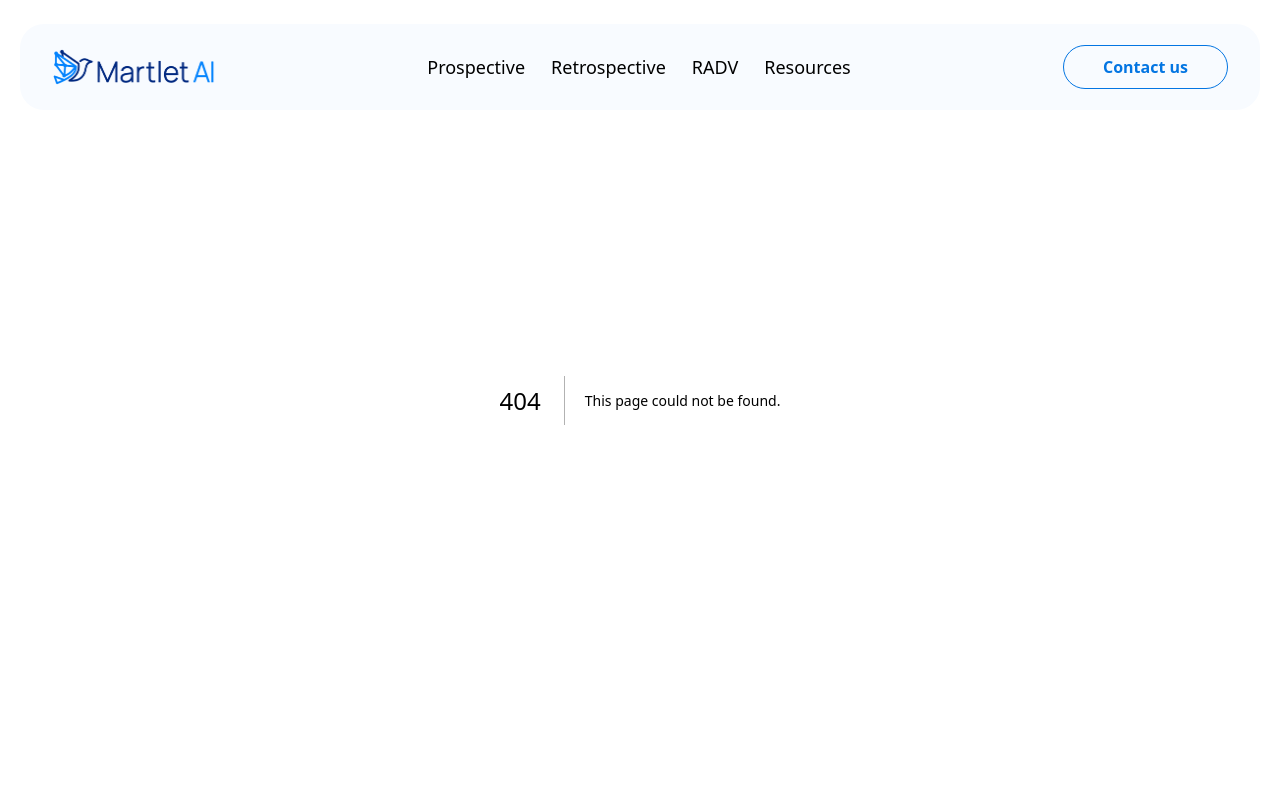
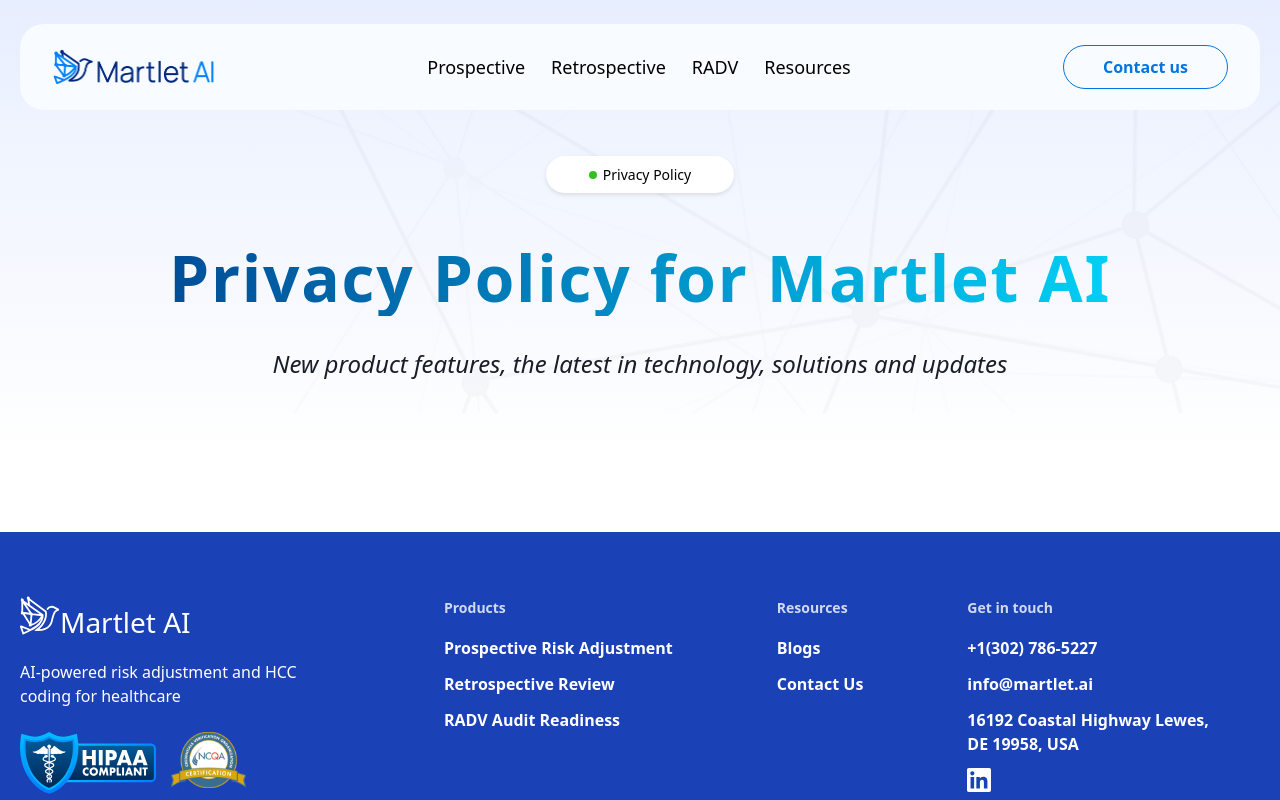
Before and after one commit to MartletAI/martlet.ai, a Next.js app: page /privacy-policy in a window 1280 px wide. Before the commit this address had no page. Shown: the top 800 px of the page. Built offline with nearby package versions, Linux system fonts and the light colour scheme.

Commit message:
feat: Add Privacy Policy page with dedicated components, assets, and footer navigation updates.

```diff
--- a/src/app/globals.css
+++ b/src/app/globals.css
@@ -358,6 +358,23 @@
   letter-spacing: 1.75px;
 }
 
+/* Privacy Policy */
+.gradient-privacy-policy-hero {
+  background:
+    url('/assets/hero/privacy-policy.png') no-repeat,
+    linear-gradient(180deg, #E7EEFF 0%, #FFF 100%);;
+  background-position: center top 101px, center;
+  background-size: 1447px auto, cover;
+}
+
+.gradient-privacy-policy-text-primary {
+background: linear-gradient(90deg, #004E98 0%, #00CFF4 100%);
+  -webkit-background-clip: text;
+  background-clip: text;
+  -webkit-text-fill-color: transparent;
+  letter-spacing: 1.75px;
+}
+
 .gradient-industry-partners {
   background: linear-gradient(180deg, rgba(247, 251, 255, 0.50) -18.06%, #E9F8FF 100%);
 }
--- /dev/null
+++ b/src/app/privacy-policy/components/contents.tsx
@@ -0,0 +1,9 @@
+export function Contents() {
+  return(
+    <section className="py-10">
+      <div className="container-main">
+
+      </div>
+    </section>
+  )
+}
--- /dev/null
+++ b/src/app/privacy-policy/components/hero.tsx
@@ -0,0 +1,18 @@
+import { Icon } from "@/components/icon"
+
+export function Hero() {
+  return(
+    <section className="gradient-privacy-policy-hero pt-[156px] pb-10 relative overflow-hidden">
+      <div className="container-main mx-auto flex flex-col justify-center relative z-10">
+        <div className="mx-auto flex w-[188px] h-[37px] px-4 py-1.5 justify-center items-center gap-1.5 rounded-full bg-white shadow-[0_2px_4px_0_rgba(0,0,0,0.10)] mb-11.5">
+          <Icon name="ellipse" className="fill-[#33C020] size-2" />
+          <p className="text-black font-medium text-[14px]">Privacy Policy</p>
+        </div>
+        <h1 className="flex flex-wrap justify-center text-center font-extrabold text-[64px] leading-[77px] tracking-[-0.02em] mx-auto">
+          <span className="gradient-privacy-policy-text-primary block">Privacy Policy for Martlet AI</span>
+        </h1>
+        <p className="my-8 text-center text-2xl italic font-medium leading-8 text-foreground mx-auto">New product features, the latest in technology, solutions and updates</p>
+      </div>
+    </section>
+  )
+}
--- /dev/null
+++ b/src/app/privacy-policy/page.tsx
@@ -0,0 +1,14 @@
+import { Hero } from "./components/hero"
+import { Contents } from "./components/contents"
+
+export default function Page() {
+  return (
+    <main>
+      {/* Hero Section */}
+      <Hero />
+
+      {/* Contents Section */}
+      <Contents />
+    </main>
+  )
+}
--- a/src/app/solutions/prospective-risk-adjustment/components/trust-and-accuracy.tsx
+++ b/src/app/solutions/prospective-risk-adjustment/components/trust-and-accuracy.tsx
@@ -2,12 +2,49 @@
 
 export function TrustAndAccuracy() {
   return (
-    <SharedTrustAndAccuracy bottomCard={
-			[
-				{
-					image: "/assets/lightning.png",
-					width: 48,
-					height: 74,
+    <SharedTrustAndAccuracy
+			topCard={
+				[
+					{
+						title: "More accurate capture",
+						description:
+							"Surface supported risk gaps early, when clinicians can still document and address them.",
+						icon: "settings" as const,
+						iconColor: "#2563EB",
+						bg: "bg-[#eff7ff]",
+					},
+					{
+						title: "Less back-and-forth",
+						description:
+							"Reduce CDI queries by providing specific cues for what to document and where it matters.",
+						icon: "lightning" as const,
+						iconColor: "#079455",
+						bg: "bg-[#f0fff8]",
+					},
+					{
+						title: "Cleaner submissions",
+						description:
+							"MEAT-aware guardrails help avoid unsupported coding and improve downstream audit posture.",
+						icon: "micro-scope" as const,
+						iconColor: "#F48220",
+						bg: "bg-[#fffbf2]",
+					},
+					{
+						title: "Faster workflows",
+						description:
+							"Evidence-linked recommendations are quick to validate—no “hunt through the chart.”",
+						icon: "shield" as const,
+						iconColor: "#6D44C9",
+						bg: "bg-[#f2f3ff]",
+					},
+				]
+			}
+			bottomCard={
+				[
+					{
+						image: "/assets/lightning.png",
+						width: 48,
+						height: 74,
 					alt: "",
 					title: "Built for point-of-care speed",
 					description: "Short, prioritized suggestions designed for pre-visit planning and in-visit workflows.",
@@ -18,7 +55,7 @@
 					height: 64,
 					alt: "",
 					title: "Integrates with your systems",
-					description: "Deliver recommendations where your teams work (EHR workflows, queues, exports)",
+					description: "Deliver recommendations where your teams work (EHR workflows, queues, exports).",
 				}
 			]
 		}
--- a/src/components/layout/footer/components/navigation.tsx
+++ b/src/components/layout/footer/components/navigation.tsx
@@ -56,9 +56,9 @@
             </Link>
           </li>
           <li>
-            <Link href="mailto:info@martlet.ai" className="leading-6 font-semibold text-base text-white hover:text-white/80 transition-colors">
+            <SmartLink href="/contact" className="leading-6 font-semibold text-base text-white hover:text-white/80 transition-colors">
               info@martlet.ai
-            </Link>
+            </SmartLink>
           </li>
           <li>
             <Link
--- a/src/components/trust-and-accuracy/index.tsx
+++ b/src/components/trust-and-accuracy/index.tsx
@@ -1,4 +1,4 @@
-import { Icon } from "../icon";
+import { Icon, IconProps } from "../icon";
 import { SectionLabel } from "../section-label";
 import Image from "next/image";
 
@@ -39,6 +39,13 @@
 
 
 interface TrustAndAccuracyProps {
+  topCard?: {
+    title: string;
+    description: string;
+    icon: IconProps['name'];
+    iconColor: string;
+    bg: string;
+  }[];
 	bottomCard: {
     image: string;
     width: number;
@@ -49,7 +56,7 @@
   }[]
 }
 
-export function TrustAndAccuracy({ bottomCard }: TrustAndAccuracyProps) {
+export function TrustAndAccuracy({ bottomCard, topCard = DATA }: TrustAndAccuracyProps) {
 	return (
     <section
       id="trust-and-accuracy"
@@ -68,7 +75,7 @@
 
       <div className="mb-11.5 flex flex-col justify-center items-center gap-16 self-stretch max-w-container mx-auto bg-white rounded-xl border border-black/8 shadow-[0_6px_20.6px_0_rgba(0,0,0,0.04)] p-8">
         <ul className="grid grid-cols-1 md:grid-cols-2 gap-6 self-stretch w-full">
-          {DATA.map((item, index) => (
+          {topCard.map((item, index) => (
             <li
               key={index}
               className={`flex flex-col px-5 py-3 rounded-xl border border-black/8 items-start ${item.bg}`}
--- a/src/constants/footer-links.ts
+++ b/src/constants/footer-links.ts
@@ -14,7 +14,7 @@
       { label: "Contact Us", href: "/contact" },
     ],
   },
-  COPY_RIGHT: "© 2025 Martlet Inc. All rights reserved.",
+  COPY_RIGHT: "© 2026 Martlet Inc. All rights reserved.",
   LEGAL: [
     { label: "Privacy Policy", href: "/privacy-policy" },
     { label: "Terms of Services", href: "/terms-of-services" },
```
Also changed, not shown: public/assets/hero/privacy-policy.png (added).
